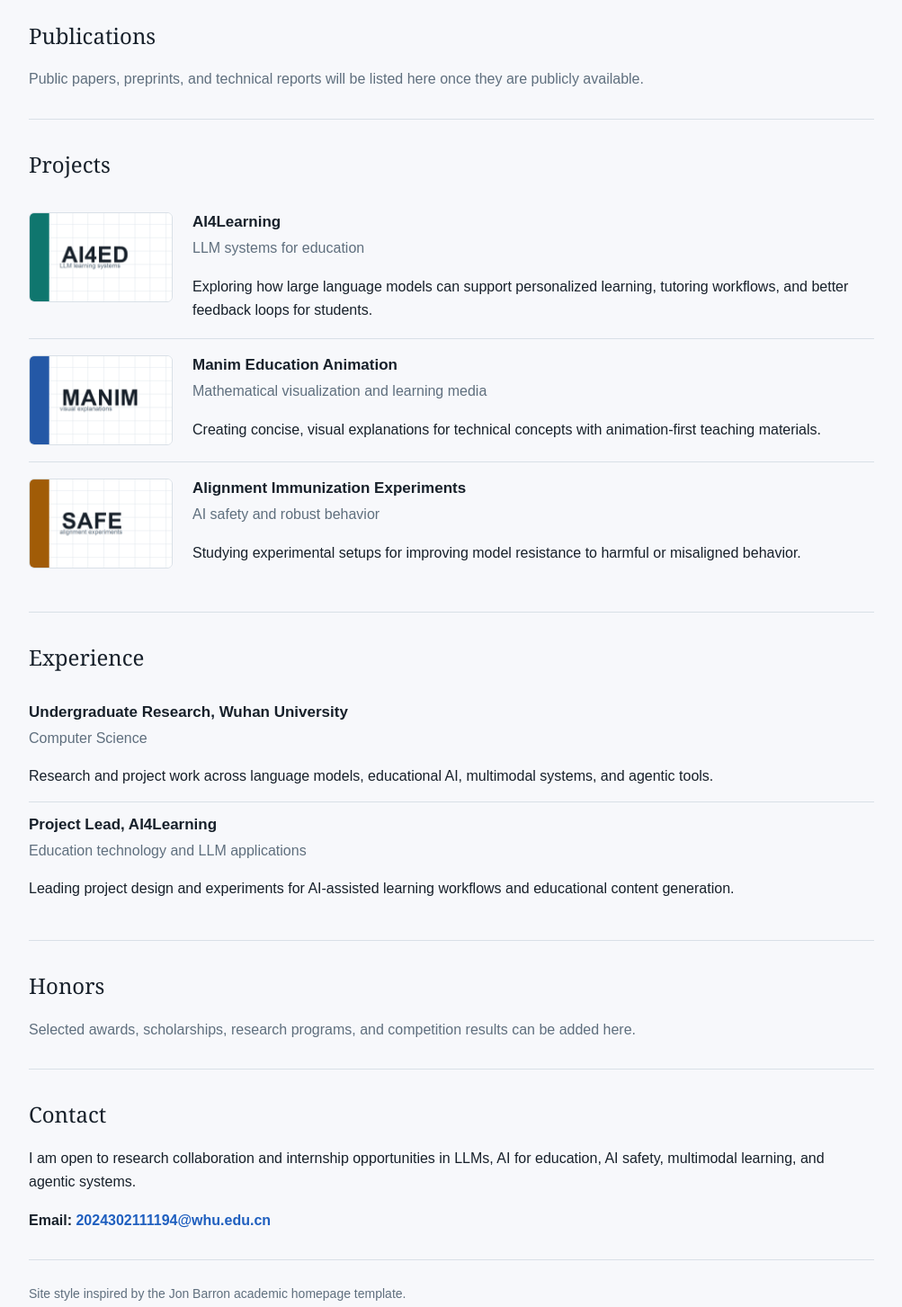
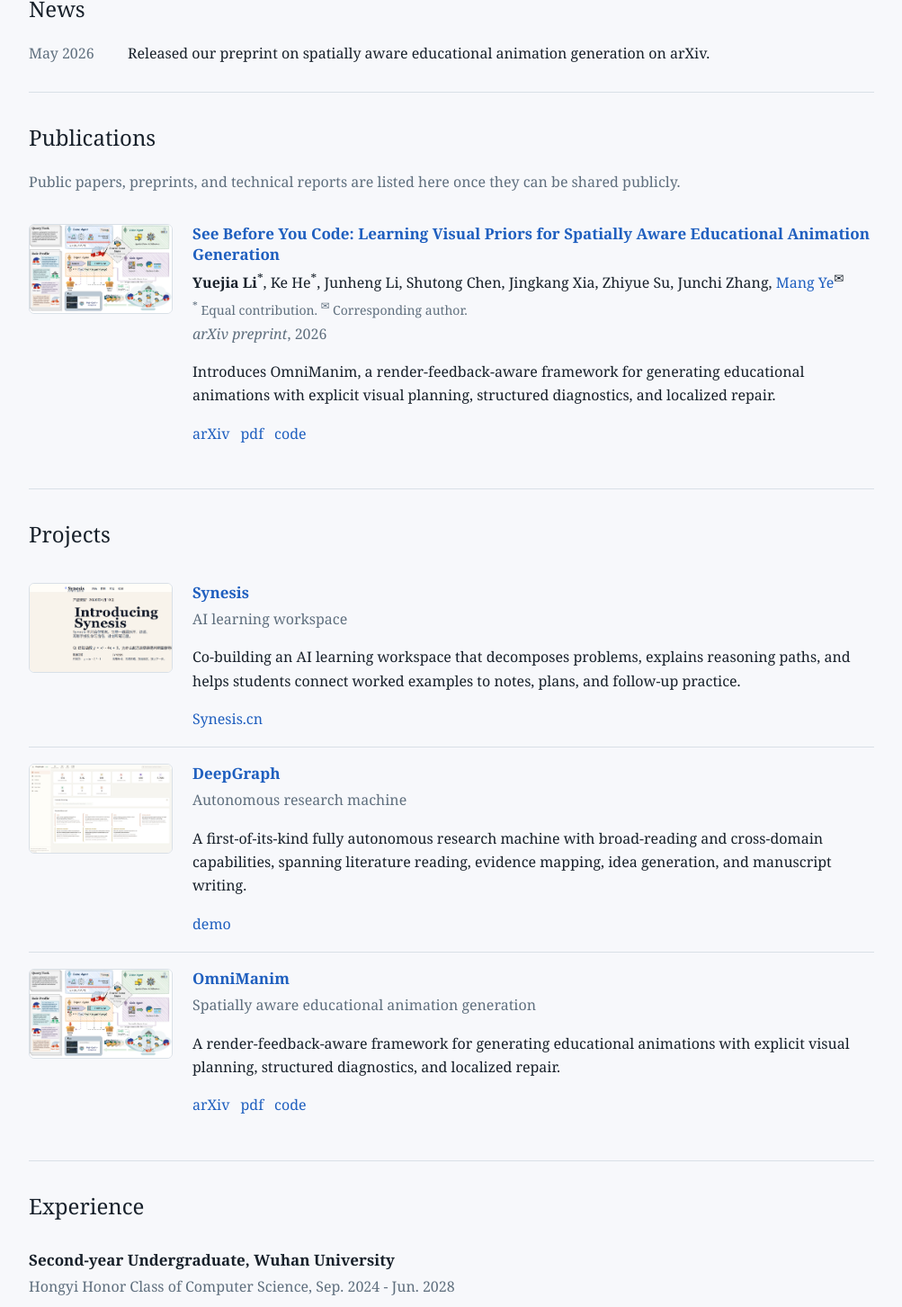
Before and after one commit to Kemalau/Kemalau.github.io, a plain HTML site: page index.html in a window 1280 px wide. Shown: the part 754-2207 px from the top of the page at 90% size, without its empty margins (138-1141 px from the left). Drawn offline with Linux system fonts and the light colour scheme.

Commit message:
update academic homepage content

```diff
--- a/index.html
+++ b/index.html
@@ -3,44 +3,47 @@
 <head>
   <meta charset="utf-8">
   <meta name="viewport" content="width=device-width, initial-scale=1">
-  <meta name="description" content="Kemal Li - undergraduate student in Computer Science at Wuhan University.">
-  <title>Kemal Li</title>
+  <meta name="description" content="Li Yuejia - second-year undergraduate student in the Hongyi Honor Class of Computer Science at Wuhan University.">
+  <title>Li Yuejia</title>
   <link rel="stylesheet" href="stylesheet.css">
 </head>
 <body>
   <main class="page">
     <header class="masthead">
       <div class="intro">
-        <p class="kicker">Undergraduate Student, School of Computer Science</p>
-        <h1>Kemal Li</h1>
-        <p class="affiliation">Wuhan University</p>
+        <p class="kicker">Second-year Undergraduate</p>
+        <h1>Li Yuejia</h1>
+        <p class="affiliation">Hongyi Honor Class of Computer Science, Wuhan University</p>
+        <p class="degree-period">Sep. 2024 - Jun. 2028</p>
+        <p class="advisor">Supervised by Prof. <a href="mailto:yenang@whu.edu.cn">Mang Ye</a></p>
         <p class="summary">
-          I am an undergraduate student in Computer Science at Wuhan University. My research interests
-          include large language models, AI for education, AI safety, multimodal learning, and agentic systems.
+          I am a second-year undergraduate student in the Hongyi Honor Class of Computer Science at Wuhan University.
+          I am interested in large language models, AI for education, multimodal learning, and agentic systems.
+          I enjoy building research prototypes that turn AI capabilities into useful learning and reasoning tools.
         </p>
         <nav class="profile-links" aria-label="Profile links">
           <a href="mailto:2024302111194@whu.edu.cn">Email</a>
           <a href="https://github.com/Kemalau">GitHub</a>
-          <!-- Add your CV when ready: <a href="files/Kemal_Li_CV.pdf">CV</a> -->
+          <!-- Add your CV when ready: <a href="files/Li_Yuejia_CV.pdf">CV</a> -->
           <!-- Add your Scholar profile when ready: <a href="https://scholar.google.com/citations?user=YOUR_ID">Google Scholar</a> -->
         </nav>
       </div>
       <figure class="portrait">
-        <img src="images/profile.png" alt="Portrait placeholder for Kemal Li" width="320" height="320">
+        <img src="images/profile.jpg" alt="Portrait of Li Yuejia" width="320" height="320">
       </figure>
     </header>
 
     <section id="about" class="section">
       <h2>About</h2>
       <p>
-        I am interested in building AI systems that are useful for learning, reasoning, and creative work,
-        while remaining robust, interpretable, and aligned with human intent. My current work focuses on
-        LLM-based educational tools, multimodal interfaces, and agentic workflows.
+        My work sits at the intersection of language models, education, and human-AI interaction. I care about
+        systems that help people understand difficult ideas: tutoring agents, animated explanations, multimodal
+        interfaces, and evaluation workflows for reasoning-heavy tasks. I am also interested in how these systems
+        can remain robust and aligned in open-ended interactions.
       </p>
       <ul class="interest-list">
         <li>Large Language Models</li>
         <li>AI for Education</li>
-        <li>AI Safety</li>
         <li>Multimodal Learning</li>
         <li>Agentic Systems</li>
       </ul>
@@ -50,8 +53,8 @@
       <h2>News</h2>
       <ul class="news-list">
         <li>
-          <time datetime="2026-06">Jun 2026</time>
-          <span>Personal academic homepage launched.</span>
+          <time datetime="2026-05">May 2026</time>
+          <span>Released our preprint on spatially aware educational animation generation on arXiv.</span>
         </li>
       </ul>
     </section>
@@ -59,8 +62,32 @@
     <section id="publications" class="section">
       <h2>Publications</h2>
       <p class="muted">
-        Public papers, preprints, and technical reports will be listed here once they are publicly available.
+        Public papers, preprints, and technical reports are listed here once they can be shared publicly.
       </p>
+
+      <article class="publication item">
+        <img class="thumb" src="images/paper-omnmanim-overview.png" alt="">
+        <div>
+          <h3>
+            <a href="https://arxiv.org/abs/2605.15585">See Before You Code: Learning Visual Priors for Spatially Aware Educational Animation Generation</a>
+          </h3>
+          <p class="authors">
+            <strong>Yuejia Li</strong><sup>*</sup>, Ke He<sup>*</sup>, Junheng Li, Shutong Chen, Jingkang Xia,
+            Zhiyue Su, Junchi Zhang, <a href="mailto:yenang@whu.edu.cn">Mang Ye</a><sup>&#9993;</sup>
+            <span class="author-note"><sup>*</sup> Equal contribution. <sup>&#9993;</sup> Corresponding author.</span>
+          </p>
+          <p class="meta"><em>arXiv preprint</em>, 2026</p>
+          <p>
+            Introduces OmniManim, a render-feedback-aware framework for generating educational animations with
+            explicit visual planning, structured diagnostics, and localized repair.
+          </p>
+          <p class="item-links">
+            <a href="https://arxiv.org/abs/2605.15585">arXiv</a>
+            <a href="https://arxiv.org/pdf/2605.15585">pdf</a>
+            <a href="https://github.com/AI4Learning-Club/OmniManim">code</a>
+          </p>
+        </div>
+      </article>
 
       <!--
       Paper template:
@@ -68,7 +95,7 @@
         <img class="thumb" src="images/paper-thumbnail.png" alt="">
         <div>
           <h3><a href="PAPER_URL">Your Paper Title</a></h3>
-          <p class="authors"><strong>Kemal Li</strong>, Coauthor A, Coauthor B</p>
+          <p class="authors"><strong>Li Yuejia</strong>, Coauthor A, Coauthor B</p>
           <p class="meta"><em>Conference / arXiv / Under Review</em>, 2026</p>
           <p>One-sentence summary of the contribution.</p>
           <p class="item-links">
@@ -85,35 +112,48 @@
       <h2>Projects</h2>
 
       <article class="project item">
-        <img class="thumb" src="images/project-ai4learning.png" alt="">
+        <img class="thumb" src="images/project-synesis.png" alt="">
         <div>
-          <h3>AI4Learning</h3>
-          <p class="meta">LLM systems for education</p>
+          <h3><a href="http://synesis.cn">Synesis</a></h3>
+          <p class="meta">AI learning workspace</p>
           <p>
-            Exploring how large language models can support personalized learning, tutoring workflows,
-            and better feedback loops for students.
+            Co-building an AI learning workspace that decomposes problems, explains reasoning paths,
+            and helps students connect worked examples to notes, plans, and follow-up practice.
+          </p>
+          <p class="item-links">
+            <a href="http://synesis.cn">Synesis.cn</a>
           </p>
         </div>
       </article>
 
       <article class="project item">
-        <img class="thumb" src="images/project-manim.png" alt="">
+        <img class="thumb" src="images/project-deepgraph.png" alt="">
         <div>
-          <h3>Manim Education Animation</h3>
-          <p class="meta">Mathematical visualization and learning media</p>
+          <h3><a href="http://1.13.190.7:25281/">DeepGraph</a></h3>
+          <p class="meta">Autonomous research machine</p>
           <p>
-            Creating concise, visual explanations for technical concepts with animation-first teaching materials.
+            A first-of-its-kind fully autonomous research machine with broad-reading and cross-domain
+            capabilities, spanning literature reading, evidence mapping, idea generation, and manuscript writing.
+          </p>
+          <p class="item-links">
+            <a href="http://1.13.190.7:25281/">demo</a>
           </p>
         </div>
       </article>
 
       <article class="project item">
-        <img class="thumb" src="images/project-alignment.png" alt="">
+        <img class="thumb" src="images/paper-omnmanim-overview.png" alt="">
         <div>
-          <h3>Alignment Immunization Experiments</h3>
-          <p class="meta">AI safety and robust behavior</p>
+          <h3><a href="https://arxiv.org/abs/2605.15585">OmniManim</a></h3>
+          <p class="meta">Spatially aware educational animation generation</p>
           <p>
-            Studying experimental setups for improving model resistance to harmful or misaligned behavior.
+            A render-feedback-aware framework for generating educational animations with explicit visual
+            planning, structured diagnostics, and localized repair.
+          </p>
+          <p class="item-links">
+            <a href="https://arxiv.org/abs/2605.15585">arXiv</a>
+            <a href="https://arxiv.org/pdf/2605.15585">pdf</a>
+            <a href="https://github.com/AI4Learning-Club/OmniManim">code</a>
           </p>
         </div>
       </article>
@@ -122,17 +162,19 @@
     <section id="experience" class="section">
       <h2>Experience</h2>
       <div class="entry">
-        <h3>Undergraduate Research, Wuhan University</h3>
-        <p class="meta">Computer Science</p>
+        <h3>Second-year Undergraduate, Wuhan University</h3>
+        <p class="meta">Hongyi Honor Class of Computer Science, Sep. 2024 - Jun. 2028</p>
         <p>
-          Research and project work across language models, educational AI, multimodal systems, and agentic tools.
+          Coursework and project work across language models, educational AI, multimodal systems,
+          and agentic tools.
         </p>
       </div>
       <div class="entry">
-        <h3>Project Lead, AI4Learning</h3>
-        <p class="meta">Education technology and LLM applications</p>
+        <h3>Co-Founder, Synesis AI</h3>
+        <p class="meta">AI education and LLM applications</p>
         <p>
-          Leading project design and experiments for AI-assisted learning workflows and educational content generation.
+          Co-leading product design and prototyping for AI-assisted learning workflows and educational
+          content generation.
         </p>
       </div>
     </section>
@@ -140,15 +182,16 @@
     <section id="honors" class="section">
       <h2>Honors</h2>
       <p class="muted">
-        Selected awards, scholarships, research programs, and competition results can be added here.
+        Selected awards, scholarships, research programs, and competition results will be added here after
+        verification.
       </p>
     </section>
 
     <section id="contact" class="section">
       <h2>Contact</h2>
       <p>
-        I am open to research collaboration and internship opportunities in LLMs, AI for education,
-        AI safety, multimodal learning, and agentic systems.
+        I am open to research collaboration and academic conversations in LLMs, AI for education,
+        multimodal learning, and agentic systems.
       </p>
       <p class="contact-line">
         Email: <a href="mailto:2024302111194@whu.edu.cn">2024302111194@whu.edu.cn</a>
@@ -157,7 +200,7 @@
 
     <footer class="footer">
       <p>
-        Site style inspired by the Jon Barron academic homepage template.
+        Site style inspired by the Jon Barron academic template.
       </p>
     </footer>
   </main>
--- a/stylesheet.css
+++ b/stylesheet.css
@@ -22,7 +22,7 @@ body {
   margin: 0;
   background: var(--bg);
   color: var(--ink);
-  font-family: Arial, Helvetica, sans-serif;
+  font-family: Georgia, "Times New Roman", serif;
   font-size: 16px;
   line-height: 1.65;
 }
@@ -89,9 +89,19 @@ h3 {
 }
 
 .affiliation {
+  margin-bottom: 4px;
+  color: var(--muted);
+  font-weight: 700;
+}
+
+.degree-period {
+  margin-bottom: 4px;
+  color: var(--muted);
+}
+
+.advisor {
   margin-bottom: 20px;
   color: var(--muted);
-  font-weight: 700;
 }
 
 .summary {
@@ -205,6 +215,13 @@ time,
   margin-bottom: 2px;
 }
 
+.author-note {
+  display: block;
+  margin-top: 2px;
+  color: var(--muted);
+  font-size: 14px;
+}
+
 .item-links {
   display: flex;
   flex-wrap: wrap;
```
Also changed, not shown: README.md, images/paper-omnmanim-overview.png (added), images/profile.jpg (added), images/profile.png (deleted), images/project-ai4learning.png (deleted), images/project-alignment.png (deleted), images/project-deepgraph.png (added), images/project-manim.png (deleted), images/project-synesis.png (added).
